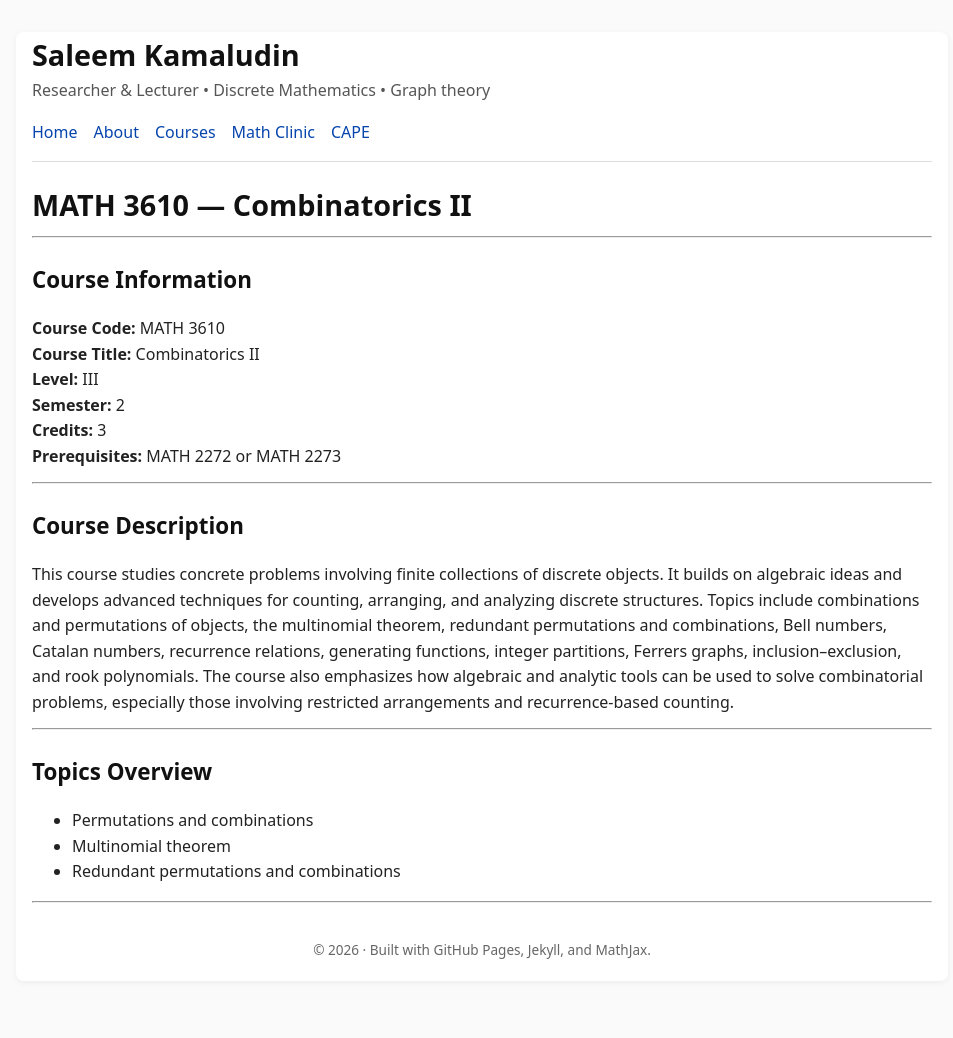
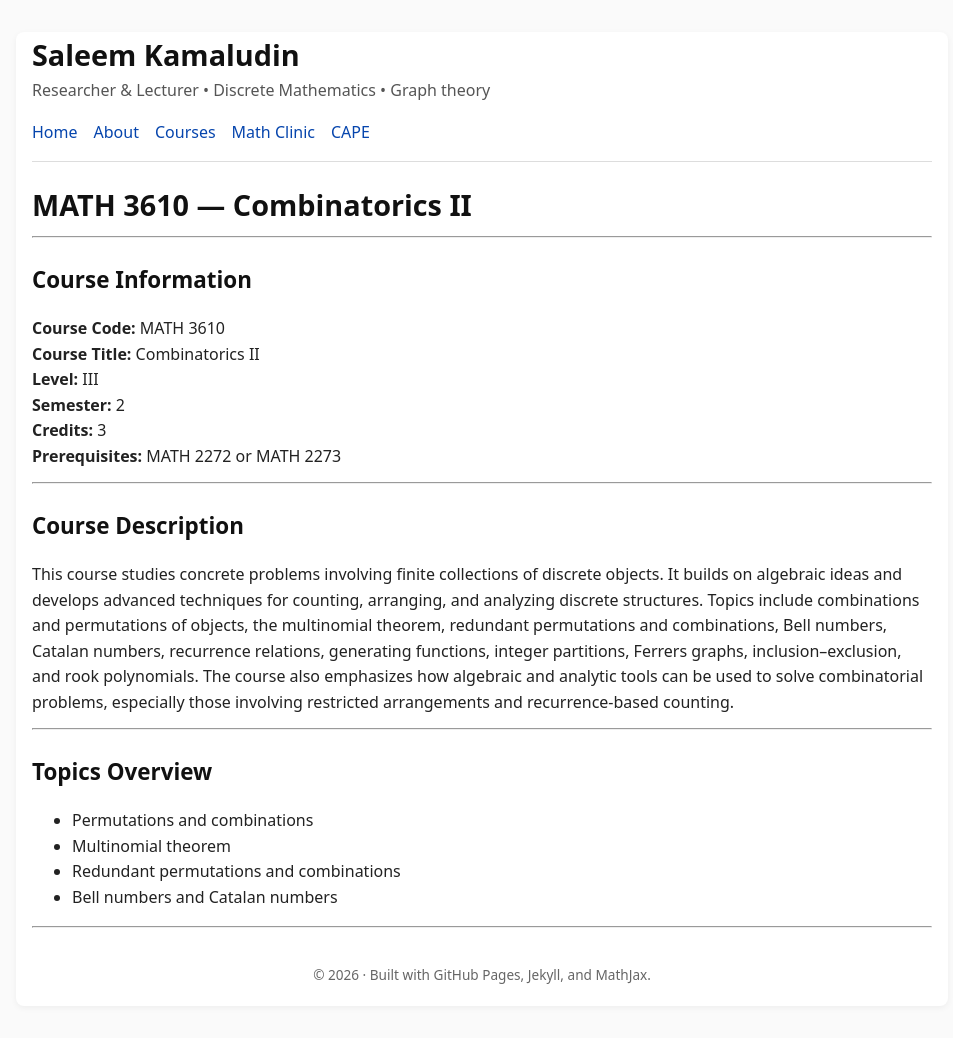
Before and after one commit to SaleemKamaludin/SaleemKamaludin.github.io, a Jekyll site: the page built from courses/combinatorics-ii/index.md, in a window 1280 px wide. Shown: the whole page, without its empty margins (158-1111 px from the left). Built offline with Jekyll 4.4.1, drawn with Linux system fonts in a browser that asks for light colours; before the commit the page ends 1013 px from its top, so only the background shows below that.

Commit message:
Add Bell numbers and Catalan numbers to index

```diff
--- a/courses/combinatorics-ii/index.md
+++ b/courses/combinatorics-ii/index.md
@@ -31,3 +31,4 @@ The course also emphasizes how algebraic and analytic tools can be used to solve
 - Permutations and combinations
 - Multinomial theorem
 - Redundant permutations and combinations
+- Bell numbers and Catalan numbers
```
